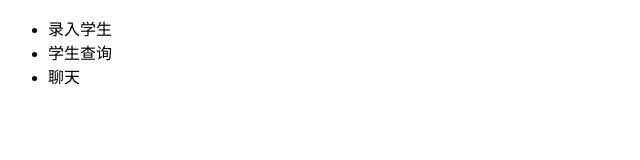
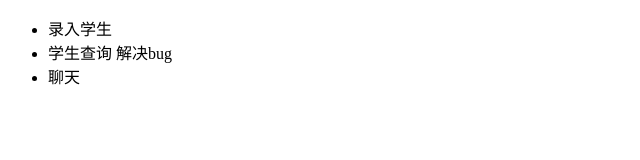
Before and after one commit to mazhengxiang/student, a plain HTML site: page index.html in a window 1280 px wide. Shown: the full height of the page, 0-640 px from the left. Drawn offline with Linux system fonts and the light colour scheme.

```diff
--- a/index.html
+++ b/index.html
@@ -7,7 +7,7 @@
 <body>
 	<ul>
 		<li>录入学生</li>
-		<li>学生查询</li>
+		<li>学生查询  解决bug</li>
 		<li>聊天</li>
 	</ul>
 </body>
```
